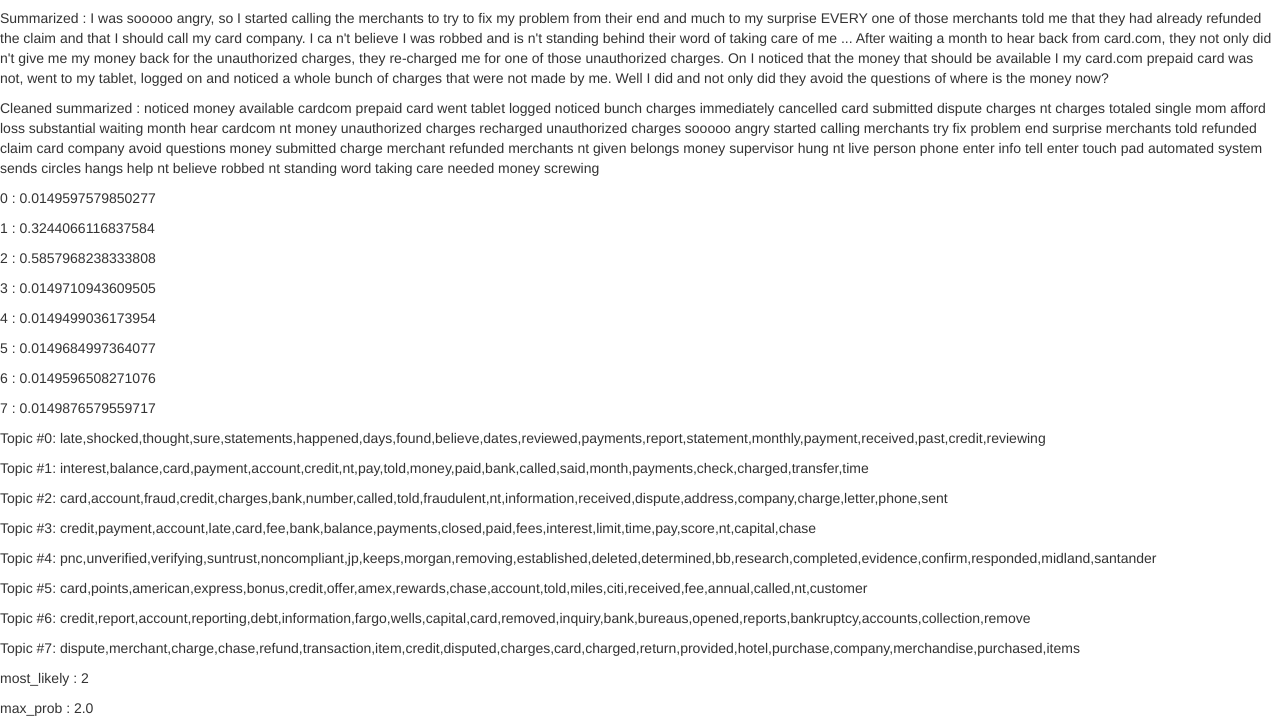
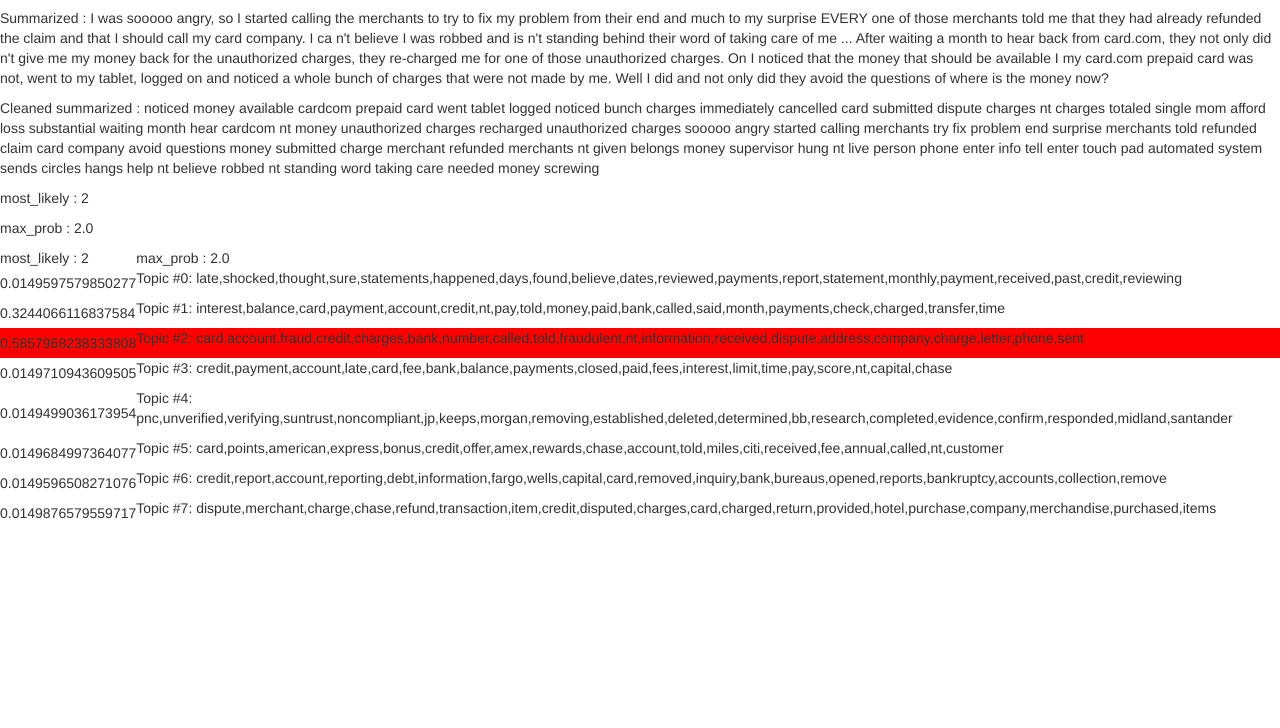
Before and after one commit to mattdano/complaints-visualization, a Flask app: page /case/1 in a window 1280 px wide. Shown: the part 352-1080 px from the top of the page. After the commit the page ends 871 px from the top, so only its background shows below. Run offline with Flask 2, Linux system fonts and the light colour scheme; some libraries are stand-ins or nearby versions.

Commit message:
Made highlighting work

```diff
--- a/server.py
+++ b/server.py
@@ -22,7 +22,11 @@ def homepage():
 @app.route('/case/<id>')
 def profile(id):
     dat = compliants.loc[int(id)].to_dict()
-    return flask.render_template('case.html', dat=dat)
+    lda_topic_colour=dict()
+    for i in range(0,8):
+        lda_topic_colour[i]=None
+    lda_topic_colour[dat['most_likely']]='red'
+    return flask.render_template('case.html', dat=dat,lda_topic_colour=lda_topic_colour)
 
 
 if __name__ == "__main__":
--- a/templates/case.html
+++ b/templates/case.html
@@ -122,26 +122,55 @@ height:50px;}
 <p>Complaint ID : {{dat['Complaint ID']}}</p>
 <p>Summarized : {{dat['summarized']}}</p>
 <p>Cleaned summarized : {{dat['cleaned_summarized']}}</p>
-<p>0 : {{dat['0']}}</p>
-<p>1 : {{dat['1']}}</p>
-<p>2 : {{dat['2']}}</p>
-<p>3 : {{dat['3']}}</p>
-<p>4 : {{dat['4']}}</p>
-<p>5 : {{dat['5']}}</p>
-<p>6 : {{dat['6']}}</p>
-<p>7 : {{dat['7']}}</p>
 
-<p>Topic #0: late,shocked,thought,sure,statements,happened,days,found,believe,dates,reviewed,payments,report,statement,monthly,payment,received,past,credit,reviewing</p>
-<p>Topic #1: interest,balance,card,payment,account,credit,nt,pay,told,money,paid,bank,called,said,month,payments,check,charged,transfer,time</p>
-<p>Topic #2: card,account,fraud,credit,charges,bank,number,called,told,fraudulent,nt,information,received,dispute,address,company,charge,letter,phone,sent</p>
-<p>Topic #3: credit,payment,account,late,card,fee,bank,balance,payments,closed,paid,fees,interest,limit,time,pay,score,nt,capital,chase</p>
-<p>Topic #4: pnc,unverified,verifying,suntrust,noncompliant,jp,keeps,morgan,removing,established,deleted,determined,bb,research,completed,evidence,confirm,responded,midland,santander</p>
-<p>Topic #5: card,points,american,express,bonus,credit,offer,amex,rewards,chase,account,told,miles,citi,received,fee,annual,called,nt,customer</p>
-<p>Topic #6: credit,report,account,reporting,debt,information,fargo,wells,capital,card,removed,inquiry,bank,bureaus,opened,reports,bankruptcy,accounts,collection,remove</p>
-<p>Topic #7: dispute,merchant,charge,chase,refund,transaction,item,credit,disputed,charges,card,charged,return,provided,hotel,purchase,company,merchandise,purchased,items</p>
 
 <p>most_likely : {{dat['most_likely']}}</p>
 <p>max_prob : {{dat['max_prob']}}</p>
 
+
+<table>
+<tbody>
+<tr>
+<td>most_likely : {{dat['most_likely']}}</td>
+<td>max_prob : {{dat['max_prob']}}</td>
+</tr>
+<tr style="background-color:{{lda_topic_colour[0]}};">
+<td>{{dat['0']}}</td>
+<td><p>Topic #0: late,shocked,thought,sure,statements,happened,days,found,believe,dates,reviewed,payments,report,statement,monthly,payment,received,past,credit,reviewing</p></td>
+</tr>
+<tr style="background-color:{{lda_topic_colour[1]}};">
+<td>{{dat['1']}}</td>
+<td><p>Topic #1: interest,balance,card,payment,account,credit,nt,pay,told,money,paid,bank,called,said,month,payments,check,charged,transfer,time</p></td>
+</tr>
+<tr style="background-color:{{lda_topic_colour[2]}};">
+<td>{{dat['2']}}</td>
+<td><p>Topic #2: card,account,fraud,credit,charges,bank,number,called,told,fraudulent,nt,information,received,dispute,address,company,charge,letter,phone,sent</p></td>
+</tr>
+<tr style="background-color:{{lda_topic_colour[3]}};">
+<td>{{dat['3']}}</td>
+<td><p>Topic #3: credit,payment,account,late,card,fee,bank,balance,payments,closed,paid,fees,interest,limit,time,pay,score,nt,capital,chase</p></td>
+</tr>
+<tr style="background-color:{{lda_topic_colour[4]}};">
+<td>{{dat['4']}}</td>
+<td><p>Topic #4: pnc,unverified,verifying,suntrust,noncompliant,jp,keeps,morgan,removing,established,deleted,determined,bb,research,completed,evidence,confirm,responded,midland,santander</p></td>
+</tr>
+<tr style="background-color:{{lda_topic_colour[5]}};">
+<td>{{dat['5']}}</td>
+<td><p>Topic #5: card,points,american,express,bonus,credit,offer,amex,rewards,chase,account,told,miles,citi,received,fee,annual,called,nt,customer</p></td>
+</tr>
+
+<tr style="background-color:{{lda_topic_colour[6]}};">
+<td>{{dat['6']}}</td>
+<td><p>Topic #6: credit,report,account,reporting,debt,information,fargo,wells,capital,card,removed,inquiry,bank,bureaus,opened,reports,bankruptcy,accounts,collection,remove</p></td>
+</tr>
+
+<tr style="background-color:{{lda_topic_colour[7]}};">
+<td>{{dat['7']}}</td>
+<td><p>Topic #7: dispute,merchant,charge,chase,refund,transaction,item,credit,disputed,charges,card,charged,return,provided,hotel,purchase,company,merchandise,purchased,items</p></tr>
+</tbody>
+</table>
+
+
+
 </body>
 </html>
```
